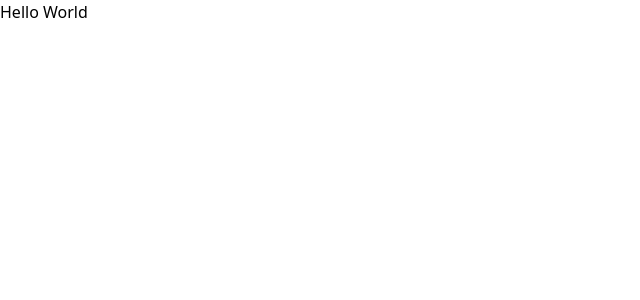
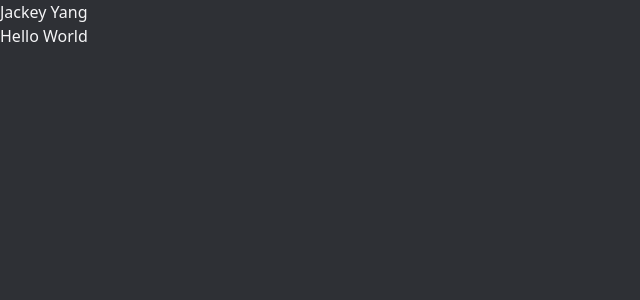
Before and after one commit to g00gol/jackey, a Next.js app: page / in a window 1280 px wide. Shown: the top 300 px of the page, without its empty margins (0-640 px from the left). Built offline with nearby package versions, Linux system fonts and the light colour scheme.

Commit message:
import nav

```diff
--- a/pages/index.js
+++ b/pages/index.js
@@ -1,6 +1,9 @@
+import Nav from "../components/Nav/Nav.js"
+
 export default function Home() {
   return (
-    <div>
+    <div className="w-screen h-screen bg-dark-bluegray text-white ">
+      <Nav />
       Hello World
     </div>
   )
```
